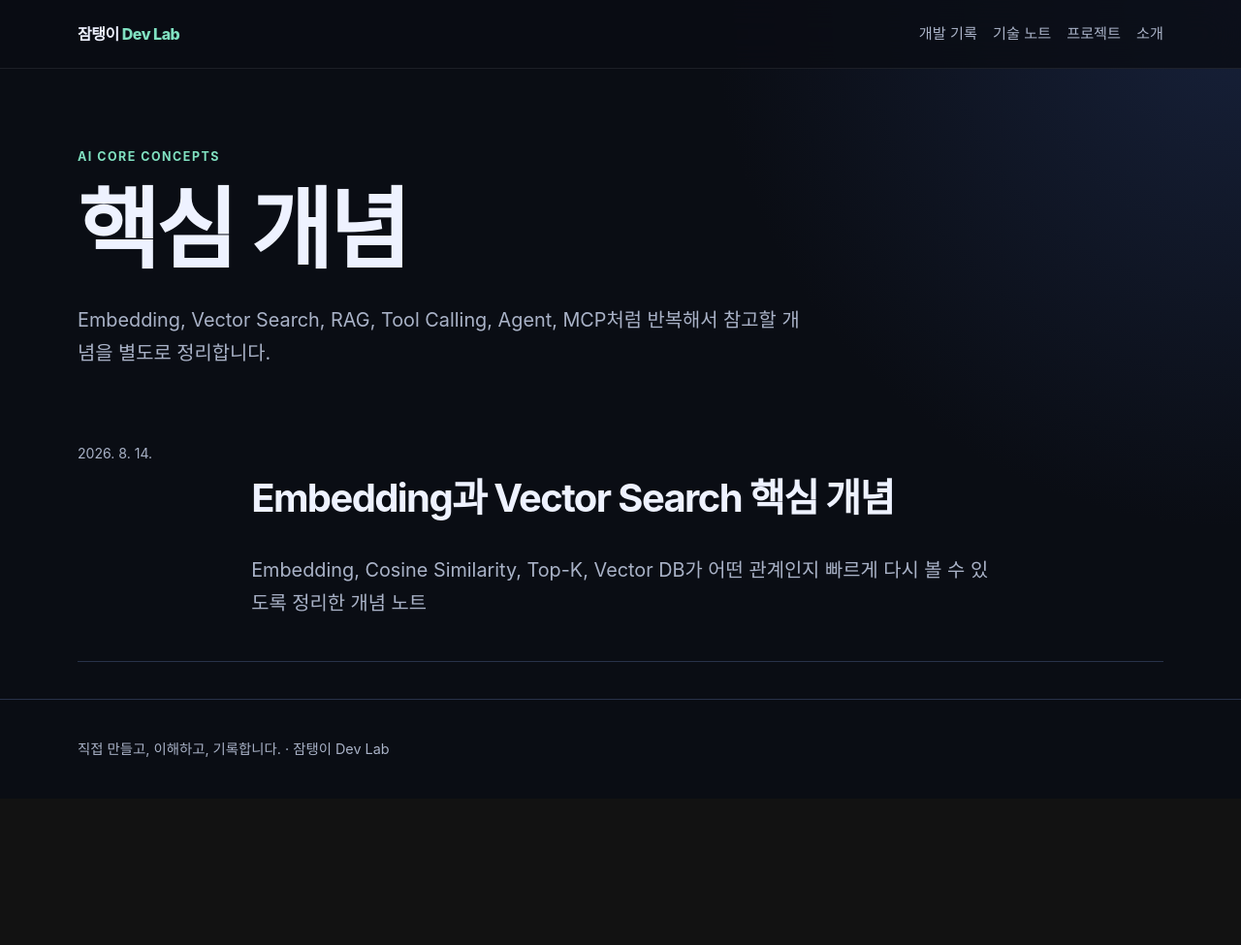
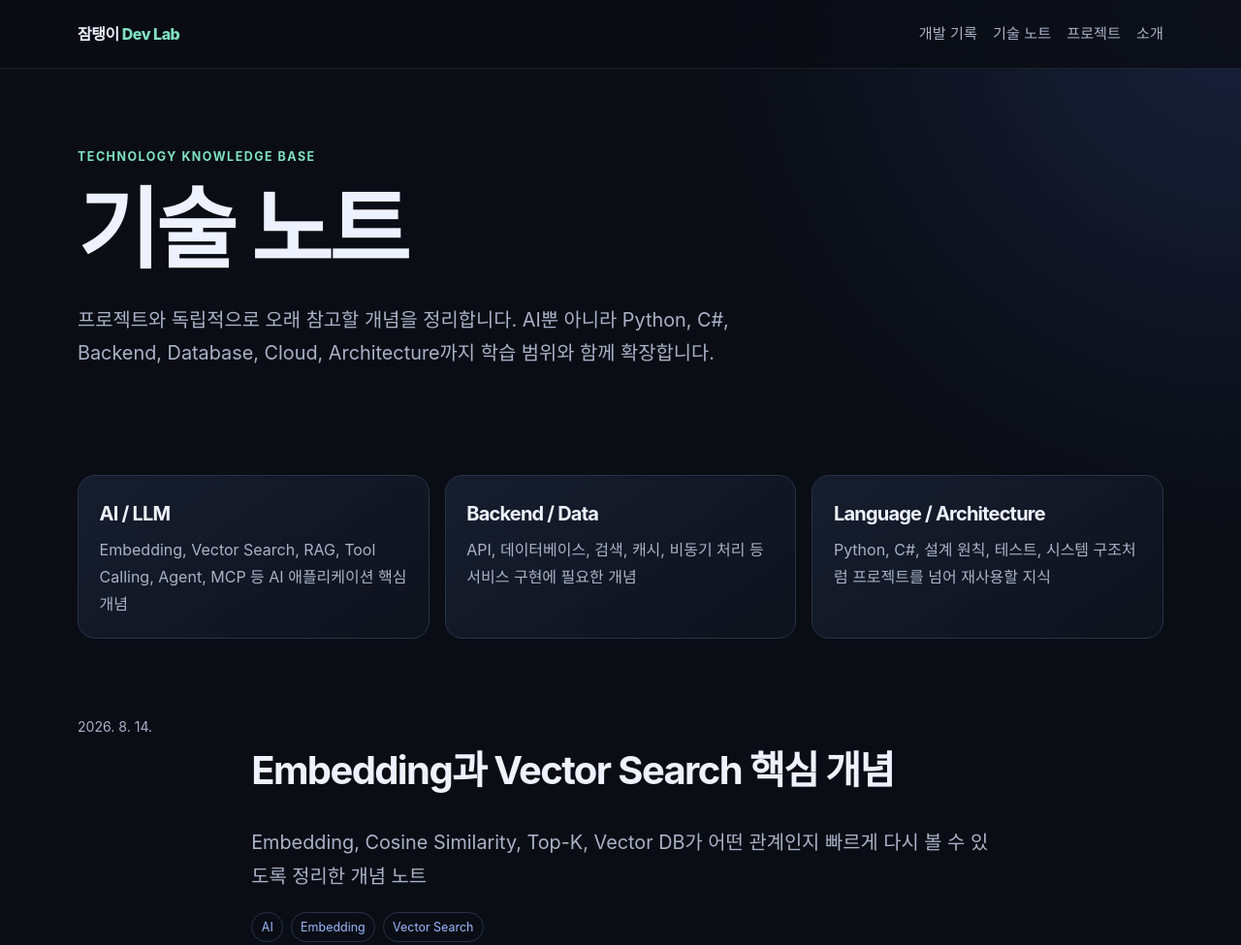
Before and after one commit to jaedark/jamtaeng-dev-lab, an Astro site: page /jamtaeng-dev-lab/concepts in a window 1280 px wide. Shown: the top 975 px of the page at 97% size. Before the commit the page ends 824 px from the top, so only its background shows below. Built offline with nearby package versions, Linux system fonts and the light colour scheme; Astro itself is replaced by a stand-in of ours.

Commit message:
refactor: broaden technology notes

```diff
--- a/src/pages/concepts/index.astro
+++ b/src/pages/concepts/index.astro
@@ -5,17 +5,24 @@ const base = import.meta.env.BASE_URL;
 const posts = (await getCollection('blog', ({ data }) => !data.draft && data.tags.includes('Concept')))
   .sort((a, b) => b.data.publishedAt.valueOf() - a.data.publishedAt.valueOf());
 ---
-<BaseLayout title="핵심 개념 | 잠탱이 AI Dev Lab" description="AI 핵심 개념을 정리합니다.">
+<BaseLayout title="기술 노트 | 잠탱이 Dev Lab" description="AI, Backend, Database, Architecture 등 반복해서 참고할 기술 개념을 프로젝트와 분리해 정리합니다.">
   <header class="page-head container">
-    <div class="eyebrow">AI Core Concepts</div>
-    <h1>핵심 개념</h1>
-    <p class="lead">Embedding, Vector Search, RAG, Tool Calling, Agent, MCP처럼 반복해서 참고할 개념을 별도로 정리합니다.</p>
+    <div class="eyebrow">Technology Knowledge Base</div>
+    <h1>기술 노트</h1>
+    <p class="lead">프로젝트와 독립적으로 오래 참고할 개념을 정리합니다. AI뿐 아니라 Python, C#, Backend, Database, Cloud, Architecture까지 학습 범위와 함께 확장합니다.</p>
   </header>
+  <section class="section container">
+    <div class="grid">
+      <article class="card"><h3>AI / LLM</h3><p>Embedding, Vector Search, RAG, Tool Calling, Agent, MCP 등 AI 애플리케이션 핵심 개념</p></article>
+      <article class="card"><h3>Backend / Data</h3><p>API, 데이터베이스, 검색, 캐시, 비동기 처리 등 서비스 구현에 필요한 개념</p></article>
+      <article class="card"><h3>Language / Architecture</h3><p>Python, C#, 설계 원칙, 테스트, 시스템 구조처럼 프로젝트를 넘어 재사용할 지식</p></article>
+    </div>
+  </section>
   <section class="container post-list">
     {posts.map((post) => (
       <a class="post-row" href={`${base}blog/${post.id}/`}>
         <div class="meta">{post.data.publishedAt.toLocaleDateString('ko-KR')}</div>
-        <div><h2>{post.data.title}</h2><p class="lead">{post.data.description}</p></div>
+        <div><h2>{post.data.title}</h2><p class="lead">{post.data.description}</p><div class="tags">{post.data.tags.filter((tag) => tag !== 'Concept').map((tag) => <span class="tag">{tag}</span>)}</div></div>
       </a>
     ))}
   </section>
```
